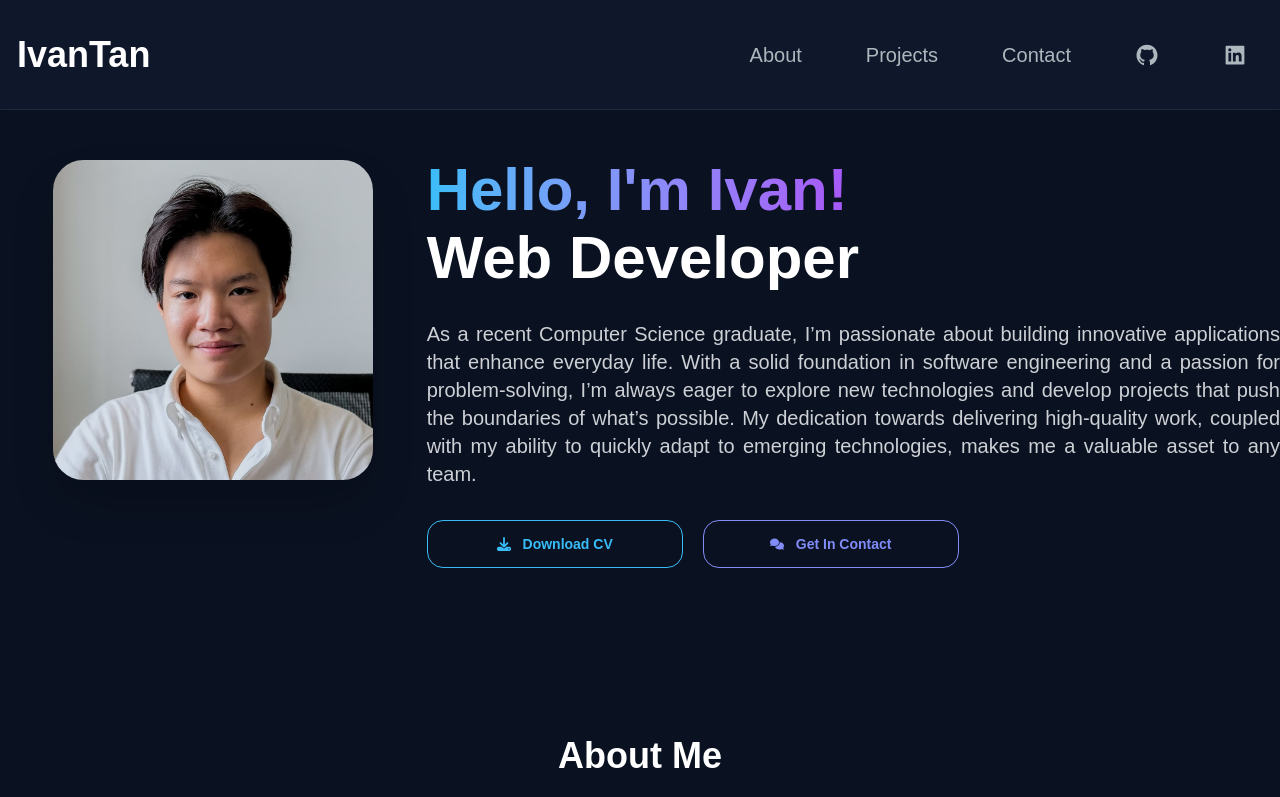
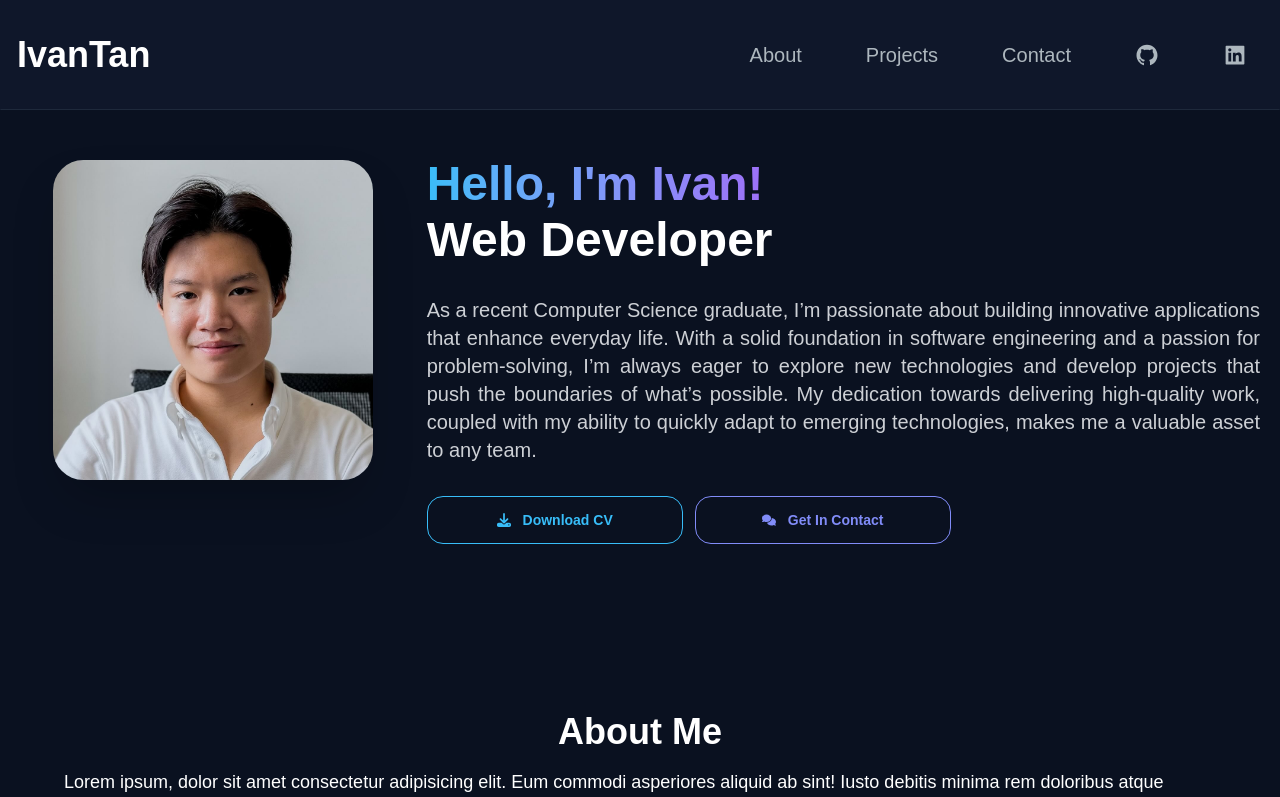
Before and after one commit to IvanTan02/portfolio-website, a Next.js app: page / in a window 1280 px wide. Shown: the top 797 px of the page. Built offline with nearby package versions, Linux system fonts and the light colour scheme.

Commit message:
further enhancements on hero section

```diff
--- a/src/components/home/hero/HeroSection.module.css
+++ b/src/components/home/hero/HeroSection.module.css
@@ -4,7 +4,7 @@
 }
 
 .hero_title_container {
-  @apply text-4xl md:text-5xl lg:text-6xl text-white font-extrabold;
+  @apply text-3xl md:text-4xl lg:text-5xl text-white font-extrabold;
 }
 
 .hero_title {
@@ -13,5 +13,5 @@
 }
 
 .hero_summary {
-  @apply text-base md:text-lg lg:text-xl text-justify text-neutral-content
+  @apply text-base md:text-lg xl:text-xl text-justify text-neutral-content;
 }
--- a/src/components/home/hero/HeroSection.tsx
+++ b/src/components/home/hero/HeroSection.tsx
@@ -27,11 +27,10 @@ const HeroSection = () => {
             <div className={`${styles.hero_title} mb-2`}>{CONSTANTS.heroContent.heroTitle}</div>
             <TypeAnimation sequence={CONSTANTS.heroContent.typeAnimationSequence} wrapper="span" speed={30} repeat={Infinity} />
           </h1>
-          <p className={`${styles.hero_summary} mb-8`}>{CONSTANTS.heroContent.summary}</p>
-          <div className="">
-
-            <Link target="_blank" href={CONSTANTS.socialLinks.Resume}>
-              <button className="btn btn-outline btn-wide btn-primary rounded-2xl mr-5">
+          <p className={`${styles.hero_summary} mb-8 px-5 lg:pl-0`}>{CONSTANTS.heroContent.summary}</p>
+          <div className="flex flex-col md:flex-row justify-center lg:justify-start items-center">
+            <Link className="mr-0 mb-3 md:mr-3 md:mb-0" target="_blank" href={CONSTANTS.socialLinks.Resume}>
+              <button className="btn btn-outline btn-wide btn-primary rounded-2xl">
                 <div className="flex flex-row justify-center items-center">
                   <FaDownload className="mr-3" />
                   <p>Download CV</p>
```
